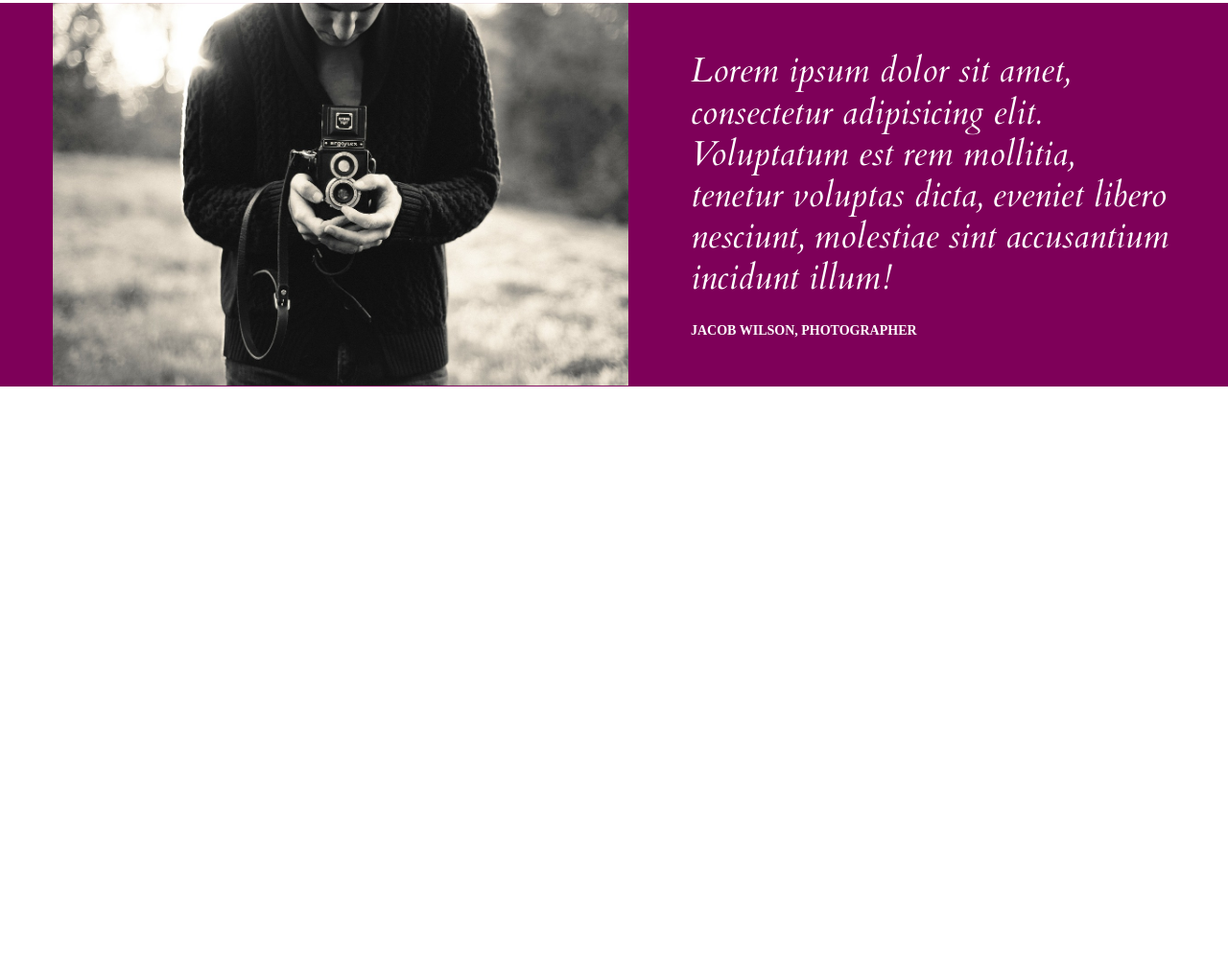
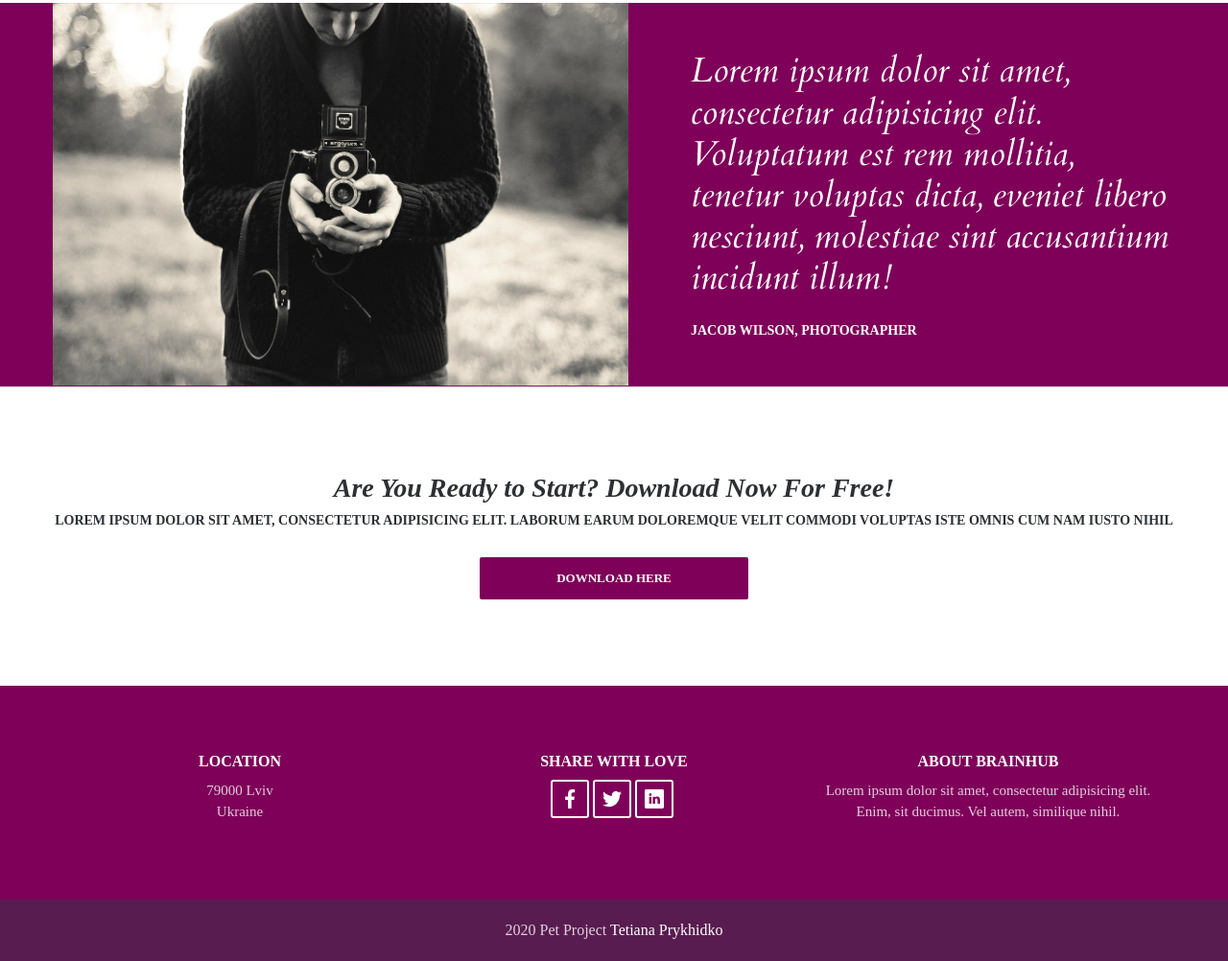
Before and after one commit to tetiana-prykhidko/brainhub, a plain HTML site: page index.html in a window 1280 px wide. Shown: the part 3085-4087 px from the top of the page at 96% size. Before the commit the page ends 3488 px from the top, so only its background shows below. Drawn offline with nearby package versions, Linux system fonts and the light colour scheme.

Commit message:
add footer

```diff
--- a/index.html
+++ b/index.html
@@ -3,9 +3,10 @@
 <head>
 	<meta charset="UTF-8">
 	<link rel="stylesheet" type="text/css" href="style.css">
-	<link href="https://fonts.googleapis.com/css?family=Cardo:400i|Open+Sans:700|Raleway:400,600,700&display=swap" rel="stylesheet">
+	<meta name="viewport" content="with=device-width, initial-scale=1">
+	<link href="https://fonts.googleapis.com/css?family=Cardo:400i|Open+Sans:700|Raleway:300,400,600,700&display=swap" rel="stylesheet">
 	<link rel="icon" href="images/Features/activebox-logo.png" type="image/x-icon">
-	<title>ActiveBox</title>
+	<title>BrainHub</title>
 </head>
 <body>
 	<!-- Sprite -->
@@ -40,6 +41,11 @@
 					<a class="nav__link" href="#">Testimonials</a>
 					<a class="nav__link" href="#">Download</a>
 				</nav>
+
+				<button class="burger">
+					<span class="burger__item">Menu</span>
+				</button>
+
 			</div>
 		</div>
 	</header>
@@ -295,7 +301,67 @@
 		</div> <!-- /container -->
 	</div> <!-- /reviews -->
 
+	<!-- Download-->
+	<div class="download">
+		<div class="container">
+			<h3 class="download__title">Are You Ready to Start? Download Now For Free!</h3>
+				<div class="download__text">
+					<p>Lorem ipsum dolor sit amet, consectetur adipisicing elit. Laborum earum doloremque velit commodi voluptas iste omnis cum nam iusto nihil</p>
+				</div>
+				<a class="btn btn--red btn--long" href="#">Download Here</a>
+		</div> <!-- /container -->
+	</div> <!-- /download-->
 
+	<!-- Footer-->
+	<footer class="footer">
+		<div class="container">
+
+			<div class="footer__inner">
+				<div class="footer__block">
+					<h4 class="footer__title">Location</h4>
+					<address class="footer__adress">
+						<div>79000 Lviv</div>
+						<div>Ukraine</div>
+					</address>
+				</div>
+
+				<div class="footer__block">
+					<h4 class="footer__title">Share with love</h4>
+					<div class="social social--footer">
+						<a class="social__item" href="#" target="_blank">
+							<svg class="social__icon">
+								<use xlink:href="#facebook"></use>
+							</svg>
+						</a>
+						<a class="social__item" href="#" target="_blank">
+							<svg class="social__icon">
+								<use xlink:href="#twitter"></use>
+							</svg>
+						</a>
+						<a class="social__item" href="#" target="_blank">
+							<svg class="social__icon">
+								<use xlink:href="#linkedin"></use>
+							</svg>
+						</a>
+					</div>
+				</div>
+
+				<div class="footer__block">
+					<h4 class="footer__title">About BrainHub</h4>
+					<div class="footer__text">
+						<p>Lorem ipsum dolor sit amet, consectetur adipisicing elit. Enim, sit ducimus. Vel autem, similique nihil.</p>
+					</div>
+				</div>
+
+			</div> <!-- /footer__inner-->
+		</div> <!-- /container -->
+		<div class="copyright">
+			<div class="copyright__text">
+				<div>2020 Pet Project
+					<a href="">Tetiana Prykhidko</a></div>
+			</div>
+		</div>
+	</footer>
 
 </body>
 </html>
--- a/style.css
+++ b/style.css
@@ -87,6 +87,50 @@ p {
 
 /* Intro
 ================ */
+.burger {
+	padding: 9px 2px;
+
+	display: none;
+	background: none;
+	border: 0;
+	cursor: pointer;
+}
+
+.burger__item {
+	display: block;
+	width: 30px;
+	height: 3px;
+
+	background-color: #fff;
+
+	font-size: 0;
+	color: transparent;
+
+	position: relative;
+}
+
+.burger__item:before,
+.burger__item:after {
+	content: "";
+	width: 30px;
+	height: 3px;
+	background-color: #fff;
+
+	position: absolute;
+	left: 0;
+	z-index: 1;
+}
+
+.burger__item:before {
+	top: -8px;
+}
+
+.burger__item:after {
+	bottom: -8px;
+}
+
+/* Intro
+================ */
 .intro {
 	display: flex;
 	flex-direction: column;
@@ -152,8 +196,14 @@ p {
 	color: #fff;
 }
 
+.btn--long {
+	min-width: 280px;
+}
+
 .btn--red:hover {
 	box-shadow: 8px 8px 10px grey;
+
+	transition: box-shadow 0.3s linear;
 }
 
 /* Features
@@ -316,6 +366,10 @@ p {
 	display: flex;
 }
 
+.social--footer {
+	justify-content: center;
+}
+
 .social__item {
 	margin-right: 4px;
 	display: flex;
@@ -342,12 +396,27 @@ p {
 	height: 18px;
 }
 
+.social--footer .social__item {
+	background-color: transparent;
+	border-width: 2px;
+	border-color: #fff;
+	border-radius: 3px;
+}
+
+.social--footer .social__item:hover {
+	background-color: #fff;
+}
+
 .social__icon {
 	display: block;
 	height: 20px;
 	fill: #c6cacc;
 
 	transition: fill 0.2s linear;
+}
+
+.social--footer .social__icon {
+	fill: #fff;
 }
 
 /* Works
@@ -403,3 +472,146 @@ p {
 	text-transform: uppercase;
 	color: #fff;
 }
+
+/* Download
+================ */
+.download {
+	margin: 90px 0;
+
+	text-align: center;
+}
+
+.download__title {
+	margin-bottom: 10px;
+
+	font-size: 28px;
+	color: #2d3033;
+	font-style: italic;
+}
+
+.download__text {
+	margin-bottom: 30px;
+
+	font-size: 14px;
+	color: #2d3033;
+	font-weight: 700;
+	text-transform: uppercase;
+}
+
+/* Footer
+================ */
+.footer {
+	background-color: #7E0059;
+}
+
+.footer__inner {
+	padding: 70px 0;
+
+	display: flex;
+	flex-wrap: wrap;
+}
+
+.footer__block {
+	width: 33.33333%;
+	padding: 0 15px;
+
+	text-align: center;
+}
+
+.footer__title {
+	margin-bottom: 10px;
+
+	font-size: 16px;
+	font-weight: 700;
+	color: #fff;
+	text-transform: uppercase;
+}
+
+.footer__adress {
+	font-size: 15px;
+	font-style: normal;
+	line-height: 1.5;
+	color: rgba(255,255,255, 0.8);
+}
+
+.footer__text {
+	font-size: 15px;
+	font-style: normal;
+	line-height: 1.5;
+	color: rgba(255,255,255, 0.8);
+}
+
+/* Copyright
+================ */
+.copyright {
+	padding: 20px 0;
+
+	background-color: #591c50;
+}
+
+.copyright__text {
+	text-align: center;
+	font-size: 16px;
+	line-height: 1.5;
+	color: rgba(255,255,255, 0.8);
+}
+
+.copyright__text a {
+	color: #fff;
+	text-decoration: none;
+}
+
+/* Media
+================ */
+@media (max-width: 991px) {
+
+	/* Burger */
+	.nav {
+		display: none;
+	}
+
+	/* Burger */
+	.burger {
+		display: block;
+	}
+
+	/* Intro */
+	.intro__inner {
+		width: 58%;
+	}
+
+	.intro__title {
+		font-size: 40px;
+	}
+
+	.intro__subtitle {
+		font-size: 20px;
+	}
+
+
+}
+
+@media (max-width: 767px) {
+
+	/* Intro */
+	.intro {
+		height: auto;
+		padding-top: 130px;
+		padding-bottom: 30px;
+	}
+
+	.intro__inner {
+		width: 50%;
+	}
+
+	.intro__title {
+		font-size: 30px;
+	}
+
+	.intro__subtitle {
+		margin-bottom: 35px;
+
+		font-size: 16px;
+	}
+
+}
```
